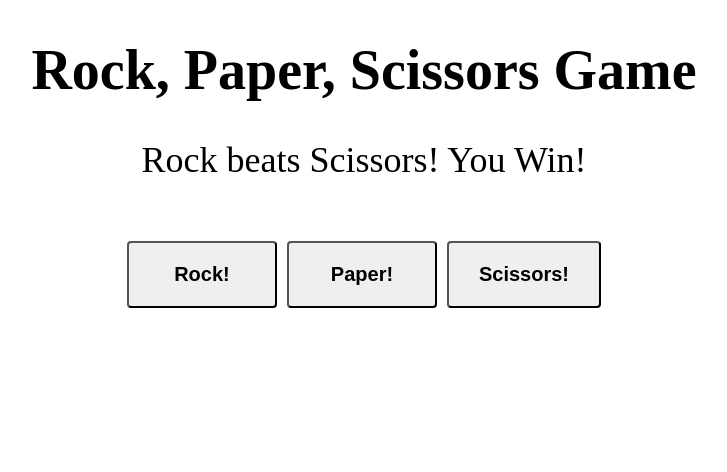
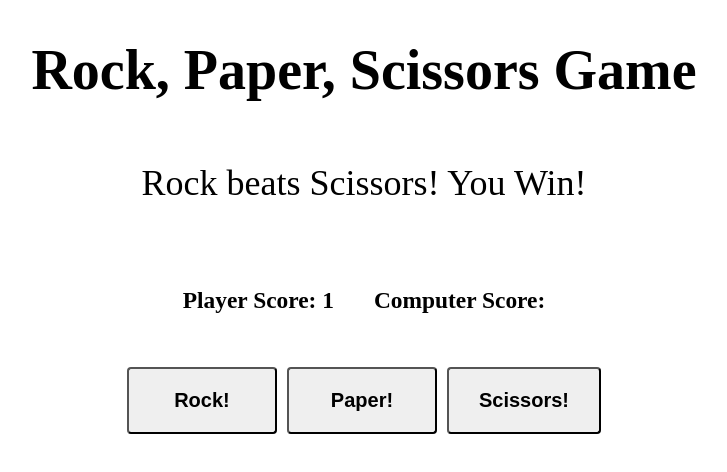
Before and after one commit to jhoard08/rock-paper-scissors, a plain HTML site: page index.html in a window 1280 px wide. Both pictures are taken after a click on the button "Rock!". Shown: the whole page, without its empty margins (276-1003 px from the left). Drawn offline with Linux system fonts and the light colour scheme.

Commit message:
refactor and add score functionality

```diff
--- a/index.html
+++ b/index.html
@@ -9,8 +9,10 @@
 </head>
 <body>
     <h1 class="title">Rock, Paper, Scissors Game</h1>
-    <div class="results">
-        <div class="score"></div>
+    <div class="results"></div>
+    <div class="score-container">
+        <h3>Player Score: <span class="playerScore"></span></h3>
+        <h3>Computer Score: <span class="compScore"></span></h3>
     </div>
     <div class="btn-container">
         <button class='rock btn'>Rock!</button>
--- a/index.js
+++ b/index.js
@@ -2,12 +2,19 @@ const rock = document.querySelector('.rock');
 const paper = document.querySelector('.paper');
 const scissors = document.querySelector('.scissors');
 const result = document.querySelector('.results');
-const scores = document.querySelector('.score');
+const playerScores = document.querySelector('.playerScore');
+const compScores = document.querySelector('.compScore');
+
+let playerCounter = 0;
+let compCounter = 0;
+
+result.textContent = "Press a button to begin!";
 
  rock.addEventListener('click', () => {
     let player = playerSelection('Rock');
     let comp = computerPlay();
-    gameResults(comp, player);
+    let winner = gameResults(comp, player);
+    updateScore(winner);
  });
 
  paper.addEventListener('click', () => {
@@ -21,6 +28,16 @@ const scores = document.querySelector('.score');
     let comp = computerPlay();
     gameResults(comp, player);
  });
+
+ const updateScore = (comp, player) => {
+     if(comp === 5 || player === 5){
+         playerCounter = 0;
+         compCounter = 0;
+         playerScores.textContent = 0;
+         compScores.textContent = 0;
+        return playerCounter > compCounter ? result.textContent = "You Won The Series!" : result.textContent =  "You Lost The Series";
+     }
+ }
 
 const computerPlay = () => {
     let computerPick = " ";
@@ -43,27 +60,27 @@ const playerSelection = (selection) => {
 
 const gameResults = (computerPlay, playerSelection) => {
     let player = playerSelection.toLowerCase();
-    let winner = 0;
     if(computerPlay === "rock"){
         if(player === "paper"){
            result.textContent = "Paper beats Rock! You Win!";
-           winner++;
-
+           playerScores.textContent = ++playerCounter;
         }
         else if(player === "rock"){
             result.textContent = "Rock Ties Rock! No Winner!";
         }
         else{
              result.textContent = "Rock beats Scissors! You Lose!";
+             compScores.textContent = ++compCounter;
         }
     }
     else if(computerPlay === "scissors") {
         if(player === "paper"){
              result.textContent = "Scissors beats Paper! You Lose!";
+             compScores.textContent = ++compCounter;
         }
         else if(player === "rock"){
              result.textContent = "Rock beats Scissors! You Win!";
-             winner++;
+             playerScores.textContent = ++playerCounter;
         }
         else{
              result.textContent = "Scissors ties Scissors! No Winner!";
@@ -72,20 +89,15 @@ const gameResults = (computerPlay, playerSelection) => {
     else{
         if(player === "scissors"){
              result.textContent = "Scissors beats Paper! You Win!";
-             winner++;
+             playerScores.textContent = ++playerCounter;
         }
         else if(player === "rock"){
              result.textContent = "Paper beats Rock! You Lose!";
+             compScores.textContent = ++compCounter;
         }
         else{
              result.textContent = "Paper ties Paper! No Winner!";
         }
     }
-    return winner;
+    updateScore(compCounter, playerCounter);
 }
-
-const score = num => {
-    if(num > 0){
-        score.textContent = 1;
-    }
-}
--- a/style.css
+++ b/style.css
@@ -25,6 +25,14 @@ body {
 .results {
     text-align: center;
     font-size: 36px;
-    margin-top: 20px;
+    margin-top: 60px;
     margin-bottom: 60px;
 }
+
+.score-container {
+    display: flex;
+    gap: 40px;
+    justify-content: center;
+    font-size: 20px;
+    margin-bottom: 30px;
+}
```
